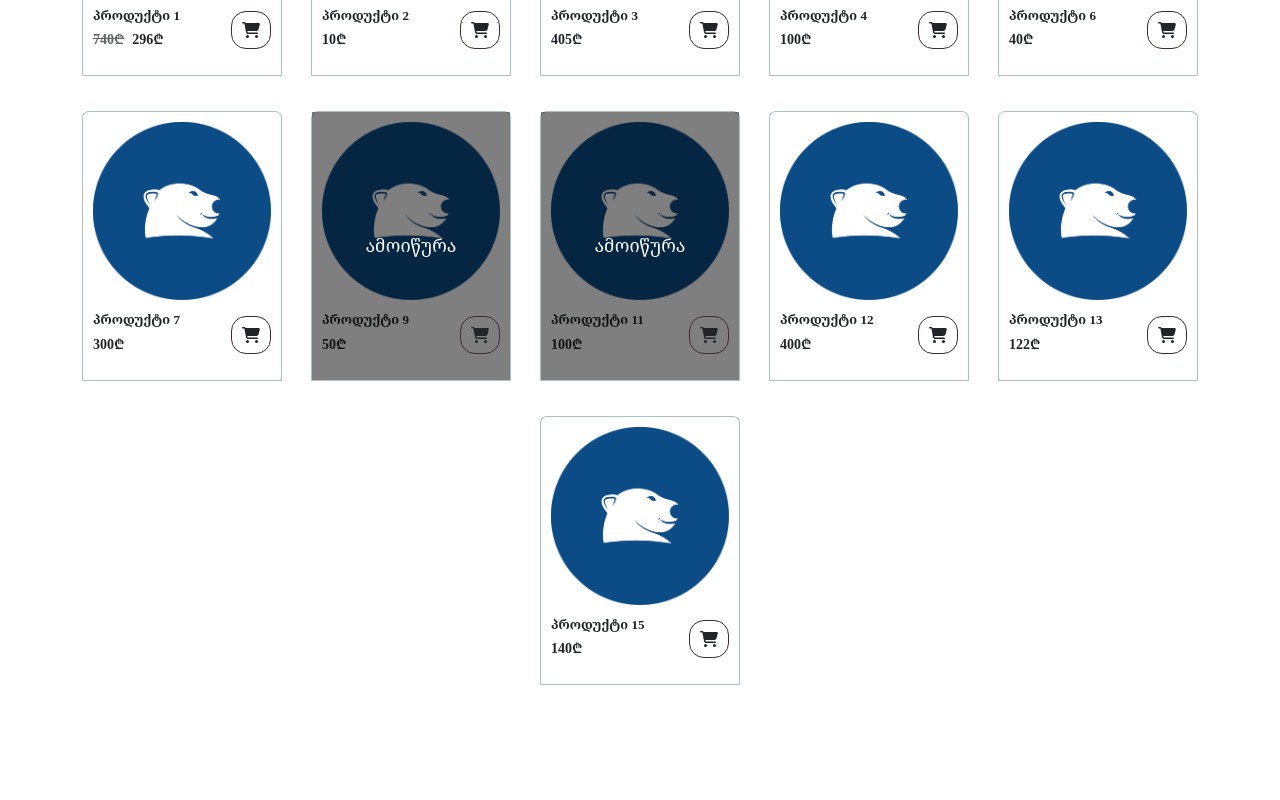
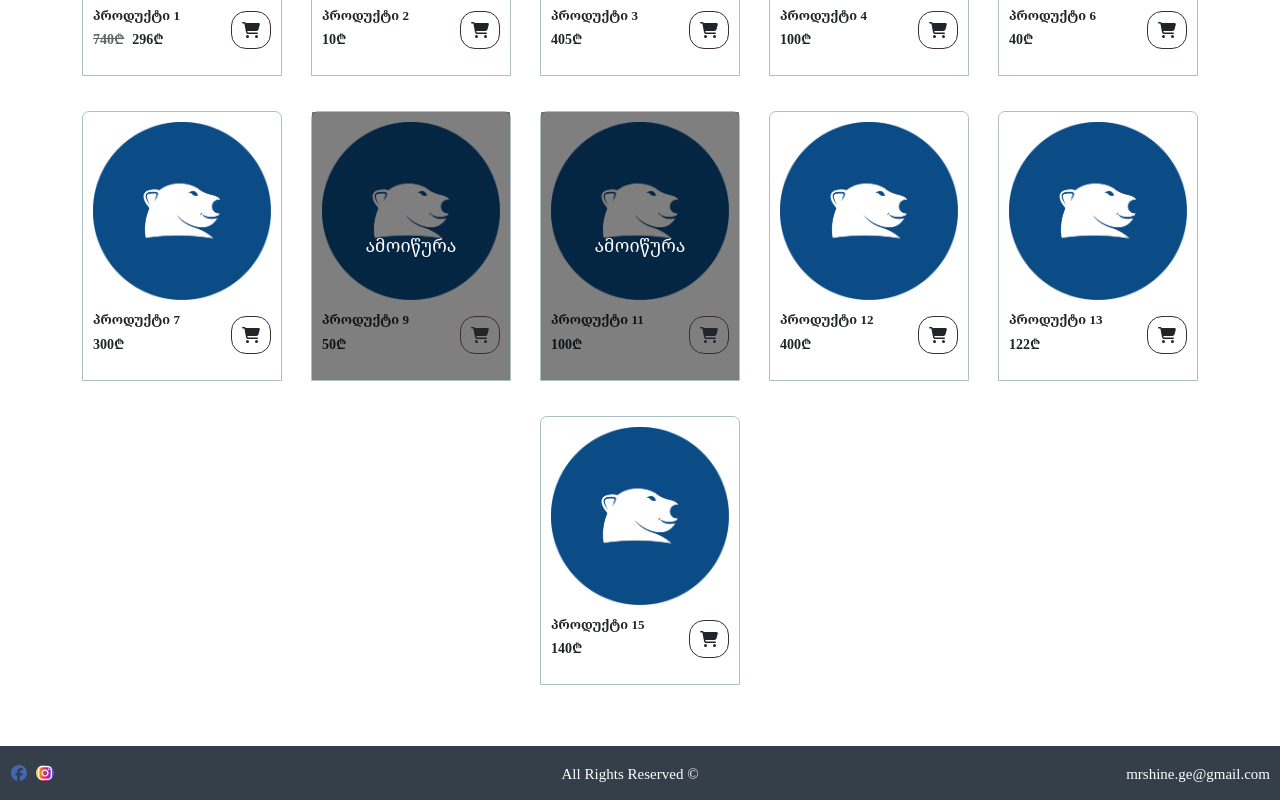
Before and after one commit to K0sta2001/Mrshine, a React (Create React App) app: page / in a window 1280 px wide. Shown: the part 1134-1934 px from the top of the page. Before the commit the page ends 1834 px from the top, so only its background shows below. Built offline with nearby package versions, Linux system fonts and the light colour scheme.

Commit message:
Footer added added a footer component + the social media href links

```diff
--- a/src/MainRoot/GuestStack/Pages/Home.js
+++ b/src/MainRoot/GuestStack/Pages/Home.js
@@ -334,7 +334,6 @@ export default function Home({ setCartItems, currentCatalogFilter }) {
   };
   //
 
-
   // Bad code on line 349. Fix it later.
   return (
     <div className="Home">
@@ -446,7 +445,17 @@ export default function Home({ setCartItems, currentCatalogFilter }) {
               );
             })
         ) : (
-          <p>აღნიშნული კატეგორიის პროდუქტი მარაგში არაა.</p>
+          <div
+            style={{
+              width: "100vw",
+              justifyContent: "center",
+              alignItems: "center",
+            }}
+          >
+            <p style={{ textAlign: "center" }}>
+              აღნიშნული კატეგორიის პროდუქტი მარაგში არაა.
+            </p>
+          </div>
         )}
       </div>
       <Popup
--- /dev/null
+++ b/src/MainRoot/GuestStack/Pages/Reusable/Footer.js
@@ -0,0 +1,19 @@
+import { FontAwesomeIcon } from "@fortawesome/react-fontawesome";
+import { faFacebook, faInstagram } from "@fortawesome/free-brands-svg-icons";
+
+export default function Footer() {
+  return (
+    <div className="Footer">
+      <div>
+        <a href="https://www.facebook.com/MrShine.ge" target="_blank">
+          <FontAwesomeIcon icon={faFacebook} className="fb-logo" />
+        </a>
+        <a href="https://www.instagram.com/mrshine5525/" target="_blank">
+          <FontAwesomeIcon icon={faInstagram} className="insta-logo" />
+        </a>
+      </div>
+      <p className="rights-p">All Rights Reserved ©</p>
+      <p>mrshine.ge@gmail.com</p>
+    </div>
+  );
+}
--- a/src/MainRoot/GuestStack/Pages/Reusable/Nav.js
+++ b/src/MainRoot/GuestStack/Pages/Reusable/Nav.js
@@ -199,7 +199,6 @@ export default function NavComponent({
                 <div
                   key={index}
                   onClick={() => {
-                    console.log(filter);
                     if (currentCatalogFilter === filter) {
                       setCurrentCatalogFilter(null);
                     } else {
--- a/src/MainRoot/GuestStack/index.js
+++ b/src/MainRoot/GuestStack/index.js
@@ -3,6 +3,7 @@ import Home from "./Pages/Home";
 import NavComponent from "./Pages/Reusable/Nav";
 import SliderComponent from "./Pages/Reusable/Slider";
 import { useState } from "react";
+import Footer from "./Pages/Reusable/Footer";
 
 export default function GuestStack() {
   // global
@@ -38,6 +39,7 @@ export default function GuestStack() {
           }
         ></Route>
       </Routes>
+      <Footer />
     </div>
   );
 }
--- a/src/Style.css
+++ b/src/Style.css
@@ -1,3 +1,8 @@
+.App-Container {
+  position: relative;
+  padding-bottom: 100px;
+}
+
 /* Nav */
 .Inner-Nav {
   display: flex;
@@ -146,6 +151,7 @@
 
 /* home-shopping goods */
 .Home {
+  position: relative;
   width: 100%;
   display: flex;
   justify-content: center;
@@ -235,7 +241,7 @@
 .reduced-price-percentage {
   font-size: 17px;
   font-weight: 800;
-  color: rgb(179, 23, 23)
+  color: rgb(179, 23, 23);
 }
 
 /* Cart */
@@ -337,7 +343,7 @@
 }
 .shopping-good-info-innerdiv1 p {
   font-size: 17px;
-  font-weight: 800
+  font-weight: 800;
 }
 .shopping-good-info-innerdiv2 {
   display: flex;
@@ -358,6 +364,64 @@
   max-height: 350px;
   min-width: 190px;
   text-wrap: wrap;
-  font-weight: 500
+  font-weight: 500;
 }
 /*  */
+
+/* Footer */
+.Footer {
+  width: 100%;
+  display: flex;
+  padding: 15px 10px 15px 10px;
+  position: absolute;
+  bottom: 0.1px;
+  align-items: center;
+  justify-content: space-between;
+  background-color: #353f49;
+  z-index: 200;
+}
+.Footer * {
+  margin: 0;
+}
+.Footer div {
+  display: flex;
+  align-items: center;
+  column-gap: 8px;
+}
+.Footer div svg {
+  width: 18px;
+  cursor: pointer;
+}
+.fb-logo {
+  color: #4267b2;
+}
+.insta-logo {
+  background: linear-gradient(
+    to right,
+    #feda75,
+    #fa7e1e,
+    #d62976,
+    #962fbf,
+    #4f5bd5
+  );
+  border-radius: 50px;
+  color: white;
+}
+.Footer p {
+  font-weight: 500;
+  font-style: normal;
+  font-size: 15px;
+  color: white;
+}
+.rights-p {
+  transform: translateX(40px);
+}
+@media screen and (max-width: 650px) {
+  .rights-p {
+    transform: translateX(0);
+  }
+  .Footer p {
+    font-size: 11px;
+  }
+}
+/*  */
```
